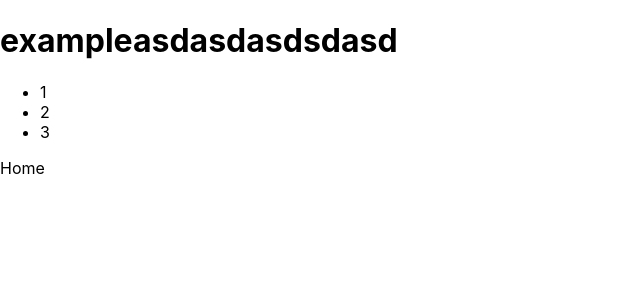
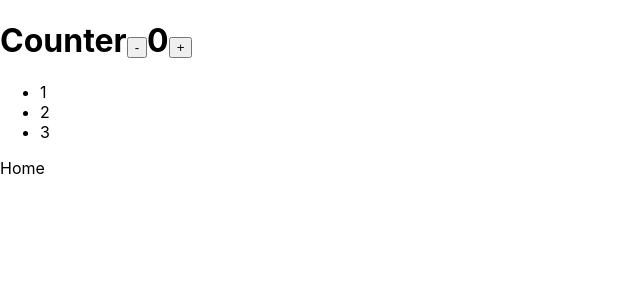
Before and after one commit to RuslanYaremenkoWizardsDev/Setup, a Next.js app: page /example/Example in a window 1280 px wide. Shown: the top 300 px of the page, without its empty margins (0-640 px from the left). Built offline with nearby package versions, Linux system fonts and the light colour scheme.

Commit message:
redux-toolkit connection

```diff
--- a/package.json
+++ b/package.json
@@ -10,10 +10,12 @@
     "test": "jest --silent"
   },
   "dependencies": {
+    "@reduxjs/toolkit": "^1.8.3",
     "next": "12.2.3",
     "next-pwa": "^5.5.5",
     "react": "18.2.0",
-    "react-dom": "18.2.0"
+    "react-dom": "18.2.0",
+    "react-redux": "^8.0.2"
   },
   "devDependencies": {
     "@testing-library/jest-dom": "^5.16.4",
--- a/pages/_app.tsx
+++ b/pages/_app.tsx
@@ -1,9 +1,15 @@
 import '../styles/globals.css';
 import type { AppProps } from 'next/app';
 import React from 'react';
+import { Provider } from 'react-redux';
+import { store } from '../store';
 
 function MyApp({ Component, pageProps }: AppProps) {
-  return <Component {...pageProps} />;
+  return (
+    <Provider store={store}>
+      <Component {...pageProps} />
+    </Provider>
+  );
 }
 
 export default MyApp;
--- a/pages/example/Example.tsx
+++ b/pages/example/Example.tsx
@@ -1,17 +1,31 @@
 import Link from 'next/link';
 import React from 'react';
+import { useSelector, useDispatch } from 'react-redux';
 import ExampleItem from './ExampleItem';
+import { countSelector } from '../../store/example/selectors';
+import { increment, decrement } from '../../store/example/reducer';
 
 interface IProps {
 
 }
 
-const Example: React.FC<IProps> = () => (
-  <div>
-    <h1>exampleasdasdasdsdasd</h1>
-    <ExampleItem />
-    <Link href="/">Home</Link>
-  </div>
-);
+const Example: React.FC<IProps> = () => {
+  const count = useSelector(countSelector);
+  const dispatch = useDispatch();
+
+  return (
+    <div>
+      <h1>
+        {' '}
+        Counter
+        <button onClick={dispatch(decrement())} type="button">-</button>
+        {count}
+        <button onClick={dispatch(increment())} type="button">+</button>
+      </h1>
+      <ExampleItem />
+      <Link href="/">Home</Link>
+    </div>
+  );
+};
 
 export default Example;
--- /dev/null
+++ b/store/example/reducer.ts
@@ -0,0 +1,31 @@
+import { createSlice, PayloadAction } from '@reduxjs/toolkit';
+
+export interface CounterState {
+  value: number
+  incrementAmount: number
+}
+
+const initialState: CounterState = {
+  value: 0,
+  incrementAmount: 1,
+};
+
+export const counterSlice = createSlice({
+  name: 'counter',
+  initialState,
+  reducers: {
+    increment: (state) => {
+      state.value += state.incrementAmount;
+    },
+    decrement: (state) => {
+      state.value -= state.incrementAmount;
+    },
+    changeIncrementAmount: (state, action: PayloadAction<number>) => {
+      state.incrementAmount = action.payload;
+    },
+  },
+});
+
+export const { increment, decrement, changeIncrementAmount } = counterSlice.actions;
+
+export default counterSlice.reducer;
--- /dev/null
+++ b/store/example/selectors.ts
@@ -0,0 +1,4 @@
+import { RootState } from '../index';
+
+export const countSelector = (state: RootState) => state.counter.value;
+export const amountSelector = (state: RootState) => state.counter.incrementAmount;
--- /dev/null
+++ b/store/index.ts
@@ -0,0 +1,12 @@
+import { configureStore } from '@reduxjs/toolkit';
+import counterReducer from './example/reducer';
+
+export const store = configureStore({
+  reducer: {
+    counter: counterReducer,
+  },
+  devTools: process.env.NODE_ENV !== 'production',
+});
+
+export type RootState = ReturnType<typeof store.getState>
+export type AppDispatch = typeof store.dispatch
```
Also changed, not shown: 1 other file (tests, documents, lock files or other folders).
